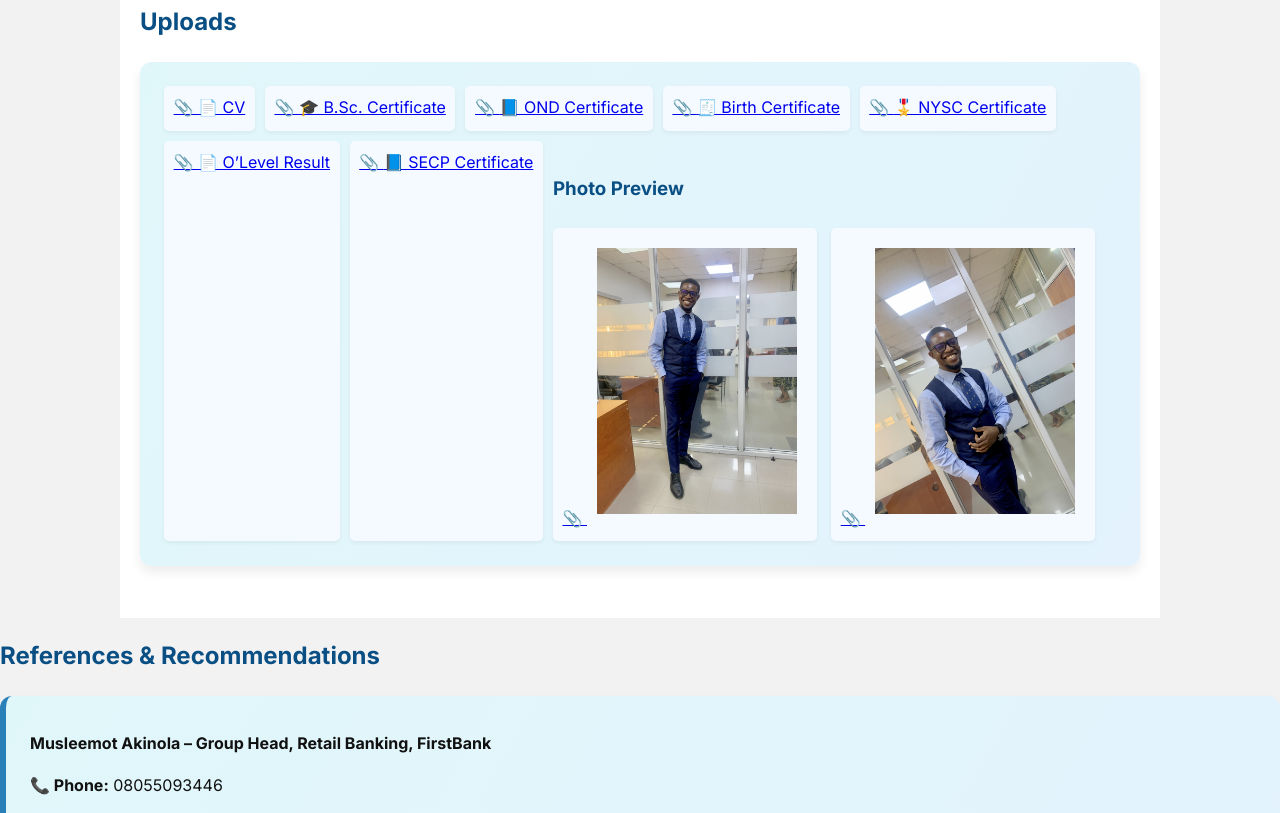
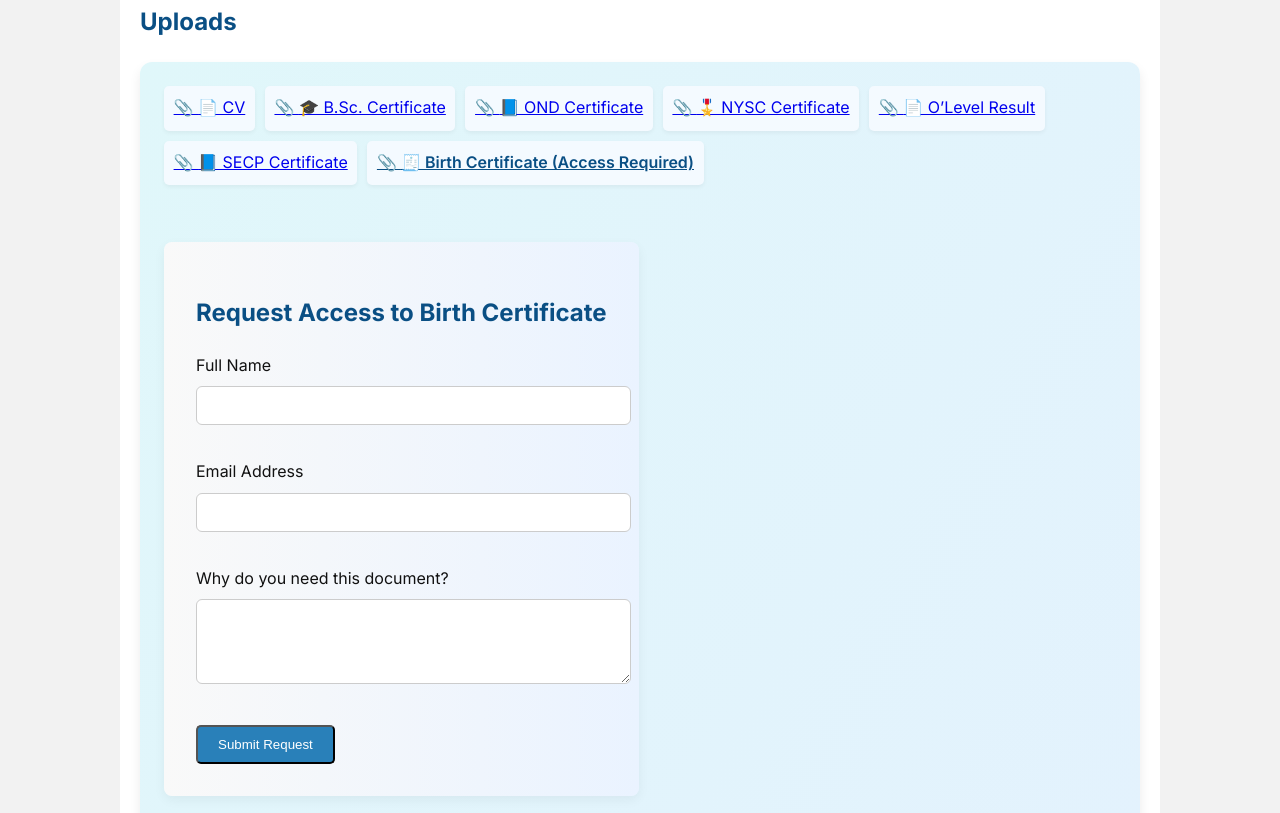
Before and after one commit to aristouchman/aristouchman.github.io, a plain HTML site: page index.html in a window 1280 px wide. Shown: the part 3786-4599 px from the top of the page. Drawn offline with nearby package versions, Linux system fonts and the light colour scheme.

Commit message:
Update index.html

```diff
--- a/index.html
+++ b/index.html
@@ -270,6 +270,22 @@
       padding: 20px;
       background-color: #fff;
     }
+#request-birth-cert {
+  background: linear-gradient(to right, #f9f9f9, #eaf3ff);
+  padding: 2rem;
+  border-radius: 8px;
+  margin-top: 2rem;
+  box-shadow: 0 4px 12px rgba(0, 0, 0, 0.05);
+}
+
+#request-birth-cert form input,
+#request-birth-cert form textarea {
+  width: 100%;
+  padding: 0.7rem;
+  margin: 0.5rem 0;
+  border: 1px solid #ccc;
+  border-radius: 6px;
+}
   </style>
 </head>
 <body>
@@ -298,7 +314,6 @@
 
 </body>
 </html>
-
 
   <div class="container">
     <a href="CV_Felix_Okoh.pdf" class="btn" download style="float:right; margin-top: 10px;">📄 Download My CV</a>
@@ -424,12 +439,37 @@
     <a href="CV_Felix_Okoh.pdf" target="_blank">📄 CV</a>
     <a href="BSc_Certificate.pdf" target="_blank">🎓 B.Sc. Certificate</a>
     <a href="OND_Certificate.pdf" target="_blank">📘 OND Certificate</a>
-    <a href="Birth_Certificate.pdf" target="_blank">🧾 Birth Certificate</a>
     <a href="NYSC_Certificate.pdf" target="_blank">🎖️ NYSC Certificate</a>
     <a href="Olevel_Result.pdf" target="_blank">📄 O’Level Result</a>
     <a href="SECP_Certificate.pdf" target="_blank">📘 SECP Certificate</a>
+    <a href="#request-birth-cert" style="color: #0a4f84; font-weight: 600;">🧾 Birth Certificate (Access Required)</a>
     <div style="margin-top: 20px;">
+
+<section id="request-birth-cert">
+  <h2>Request Access to Birth Certificate</h2>
+  <form action="https://formsubmit.co/felix.u.okoh@gmail.com" method="POST">
+    <input type="hidden" name="_subject" value="Birth Certificate Access Request">
+    <input type="hidden" name="_template" value="box">
+    <input type="hidden" name="_captcha" value="false">
+
+    <label for="name">Full Name</label><br>
+    <input type="text" name="name" required><br><br>
+
+    <label for="email">Email Address</label><br>
+    <input type="email" name="email" required><br><br>
+
+    <label for="reason">Why do you need this document?</label><br>
+    <textarea name="reason" rows="4" required></textarea><br><br>
+
+    <button type="submit" class="btn">Submit Request</button>
+  </form>
+</section>
+</div>
+</section>
+
+<section id="uploads">
   <h3>Photo Preview</h3>
+  <div class="uploads">
   <a href="preview1.jpg" onclick="openLightbox(event, 'preview1.jpg')"><img src="preview1.jpg" alt="Preview 1" style="max-width: 200px; margin: 10px; cursor: zoom-in;"></a>
   <a href="preview2.jpg" onclick="openLightbox(event, 'preview2.jpg')"><img src="preview2.jpg" alt="Preview 2" style="max-width: 200px; margin: 10px; cursor: zoom-in;"></a>
 </div>
```
